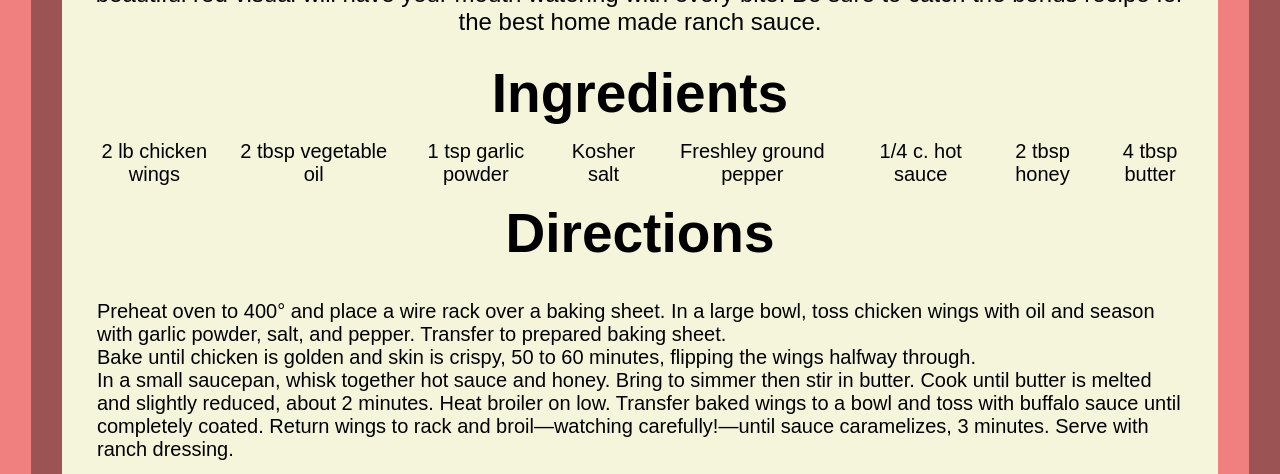
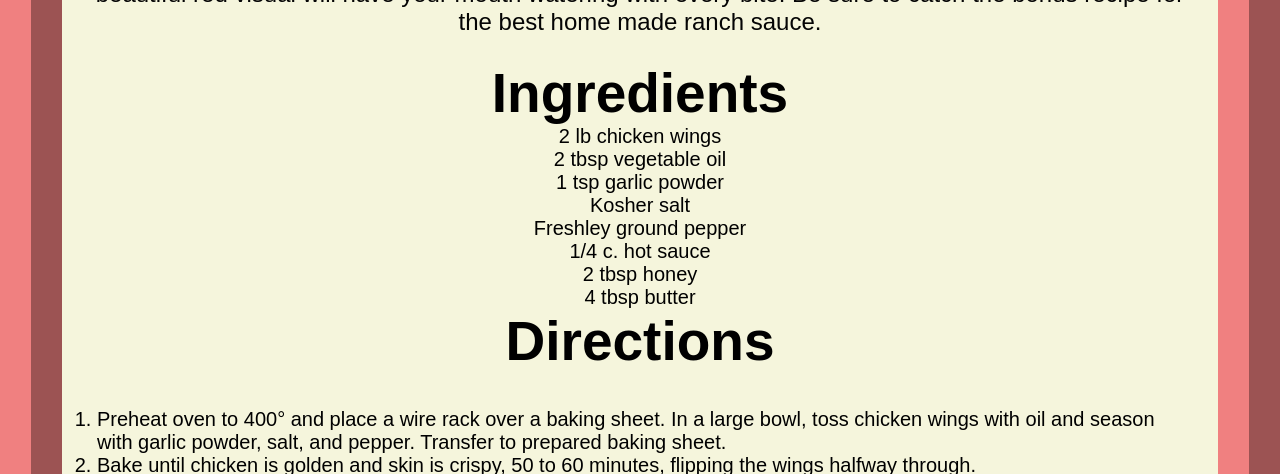
Before and after one commit to travman1993/odin-recipes, a plain HTML site: page recipes/wings.html in a window 1280 px wide. Shown: the part 800-1274 px from the top of the page. Drawn offline with Linux system fonts and the light colour scheme.

Commit message:
fixed text alignments on recipes css

```diff
--- a/recipes/recipes.css
+++ b/recipes/recipes.css
@@ -78,15 +78,3 @@ ol {
     margin: 15px;
     padding: 20px;
 }
-
-ul {
-    margin: 15px;
-    display: flex;
-}
-
-li {
-    display: flex;
-    flex-direction: column;
-    justify-content: center;
-    align-content: center;
-}
```
